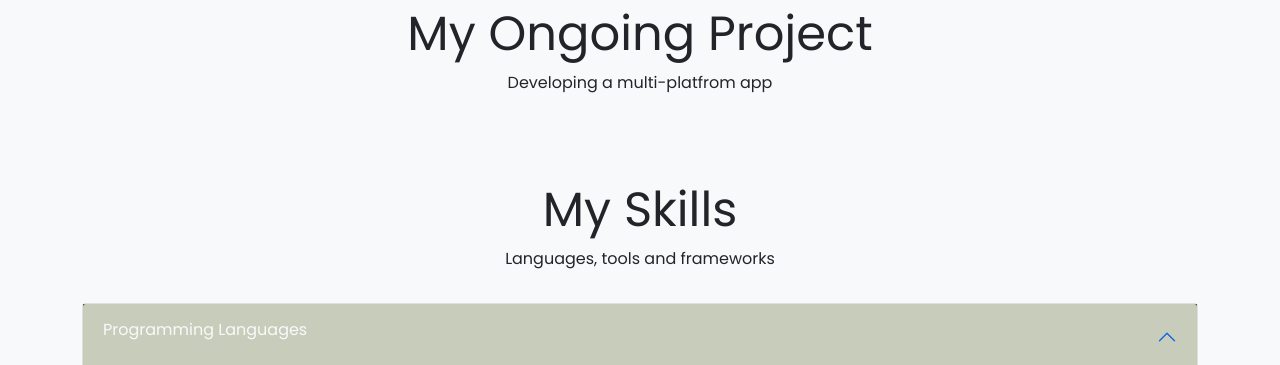
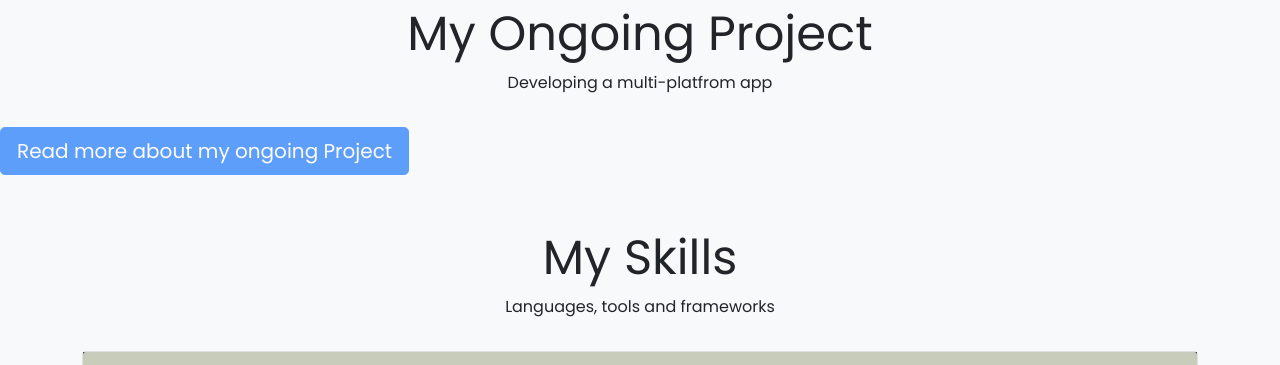
Before and after one commit to AndreasStavropoulos/volta76.github.io, a plain HTML site: page index.html in a window 1280 px wide. Shown: the part 1060-1425 px from the top of the page. Drawn offline with nearby package versions, Linux system fonts and the light colour scheme; a web font is replaced by a local one.

Commit message:
add link to project

```diff
--- a/index.html
+++ b/index.html
@@ -202,6 +202,14 @@
             <p>Developing a multi-platfrom app</p>
           </div>
         </div>
+      </div>
+      <div>
+        <a
+          href="https://github.com/AndreasStavropoulos/HydraProjectAPI"
+          class="btn btn-primary btn-lg disabled"
+          role="button"
+          >Read more about my ongoing Project</a
+        >
       </div>
     </section>
 
```
